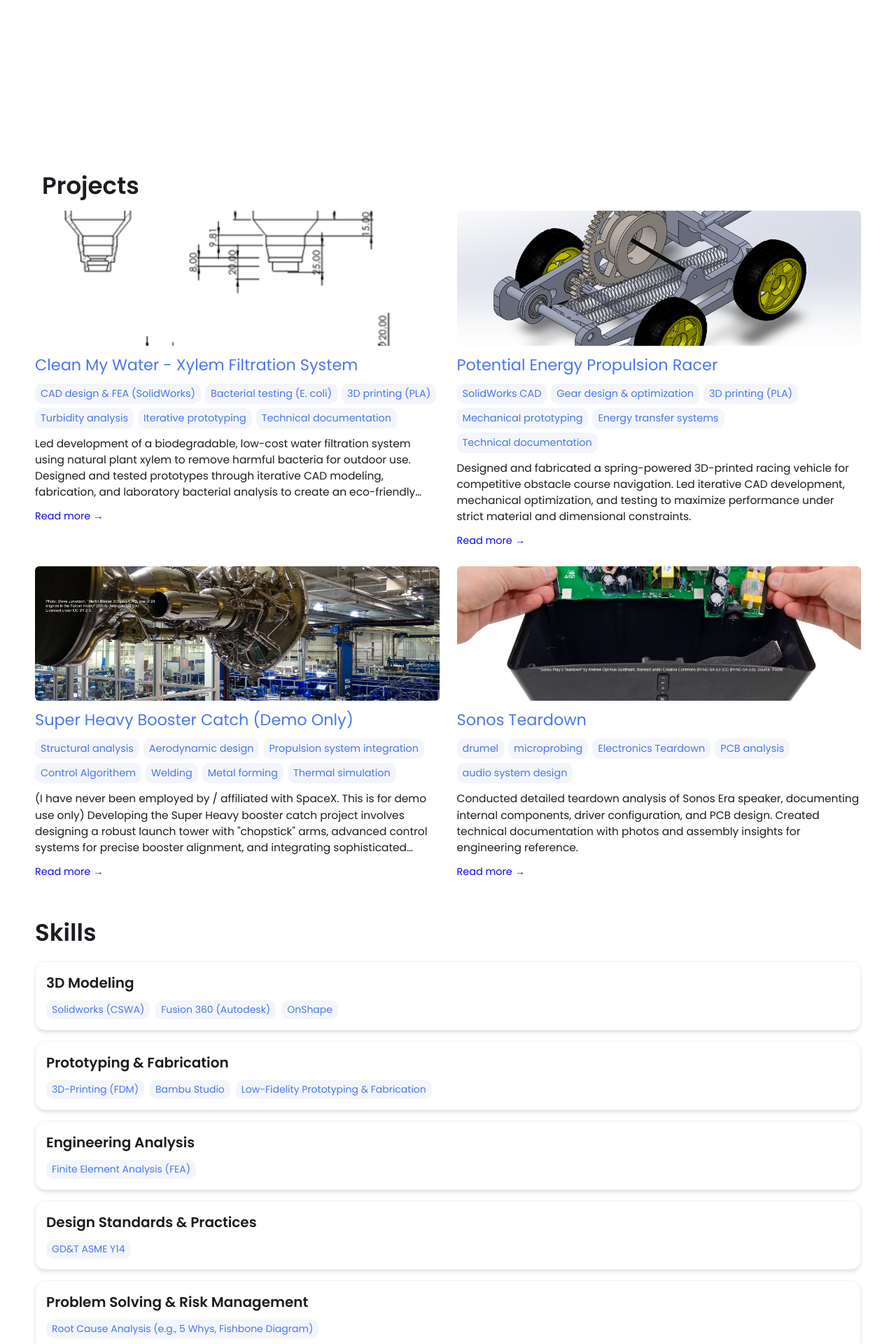
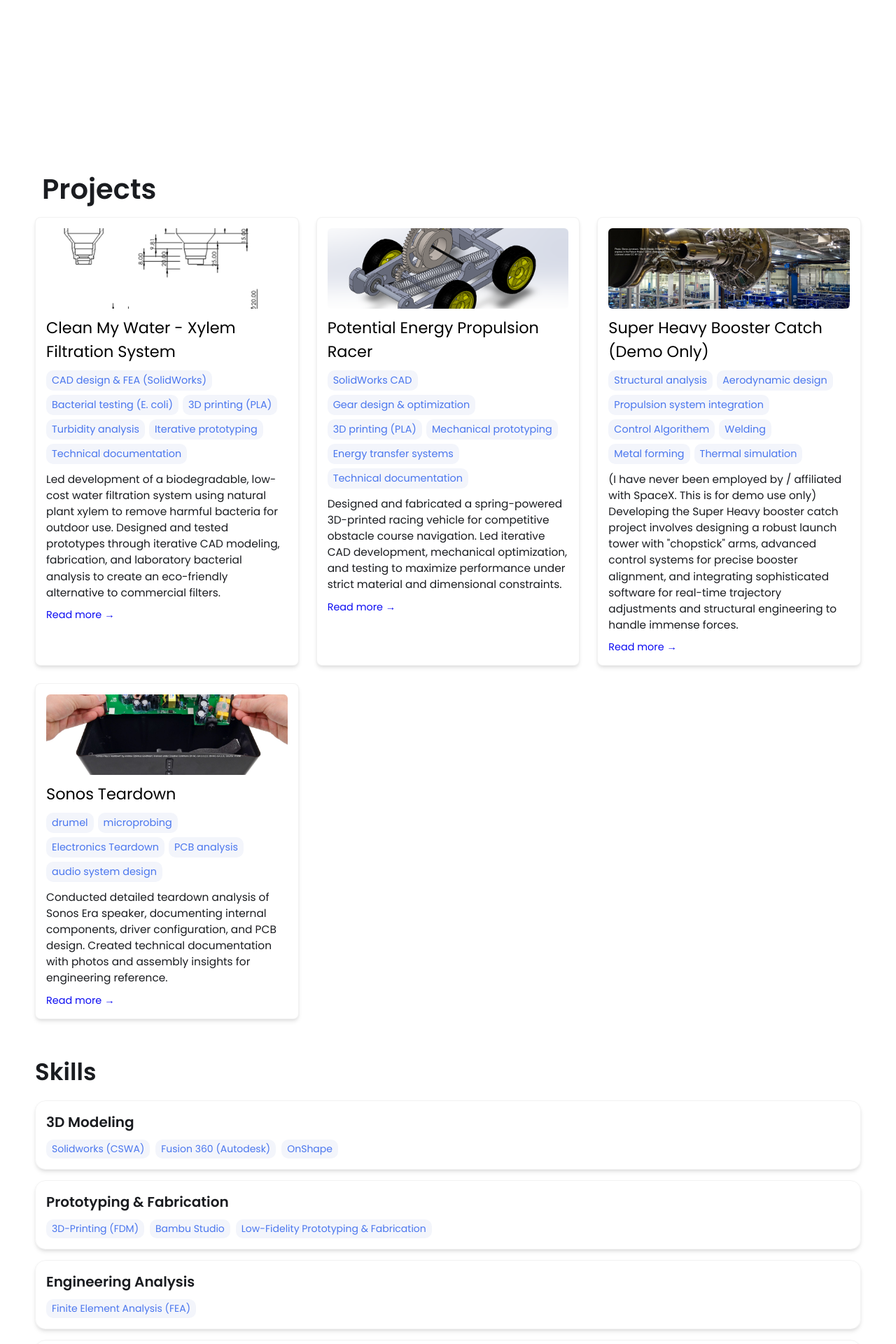
Before and after one commit to RobinKHur/RobinKHur.github.io, a Jekyll site: the page built from index.html, in a window 1280 px wide. Shown: the part 973-2893 px from the top of the page at 70% size. Built offline with Jekyll 4.4.1, drawn with Linux system fonts in a browser that asks for light colours.

Commit message:
Update styles.css

```diff
--- a/css/styles.css
+++ b/css/styles.css
@@ -268,36 +268,25 @@ nav .mobile-nav {
 /* Main container */
 .project-grid-section {
     margin-top: 50px;
-    margin-bottom: 50px; /* Adjust spacing at bottom */
-    display: block; /* Remove flex to allow proper grid */
+    margin-bottom: 50px;
 }
 
-/* Section heading */
 .project-grid-section h2 {
-    font-size: 34px;
+    font-size: 40px;  /* Fixed to 40px */
     margin-bottom: 10px;
     padding: 0 10px;
 }
 
-/* Grid container */
 .project-grid-section .grid-container {
     display: grid;
-    grid-template-columns: repeat(2, 1fr); /* 2 columns */
+    grid-template-columns: repeat(auto-fit, minmax(350px, 1fr));
     gap: 25px;
     width: 100%;
     margin: 0 auto;
     align-items: stretch;
 }
 
-/* Link wrapper */
-.project-grid-section .project-link {
-    text-decoration: none;
-    color: inherit;
-    display: block; /* Make each link fill its grid cell */
-}
-
-/* Project card */
-.project-grid-section .grid-container .project-link .project-card {
+.project-card {
     display: flex;
     flex-direction: column;
     width: 100%;
@@ -312,7 +301,7 @@ nav .mobile-nav {
     overflow: hidden;
 }
 
-.project-grid-section .grid-container .project-link .project-card:hover {
+.project-card:hover {
     transform: translateY(-5px);
     box-shadow: 0 8px 20px rgba(0,0,0,0.15);
 }
@@ -322,7 +311,7 @@ nav .mobile-nav {
     width: 100%;
     max-width: 100%;
     aspect-ratio: 3/1;
-    object-fit: cover; /* Cover ensures full card width */
+    object-fit: cover;
     display: block;
     border-radius: 6px;
     margin-bottom: 10px;
@@ -331,13 +320,16 @@ nav .mobile-nav {
 /* Title */
 .project-card .project-title {
     font-size: 1.4em;
-    text-decoration: none;
     margin-bottom: 10px;
-    transition: color 0.3s ease;
-    color: #000;  /* Black titles */
 }
 
-.project-card .project-title:hover {
+.project-card .project-title a {
+    color: #000 !important;  /* Black title links */
+    text-decoration: none;
+}
+
+.project-card .project-title a:hover {
+    color: #000 !important;
     text-decoration: underline;
 }
 
@@ -357,24 +349,12 @@ nav .mobile-nav {
     color: var(--link-color);
     white-space: nowrap;
 }
-/* Collapsed skills */
-.project-card .project-skills.collapsed {
-    max-height: 24px; /* shows only 1 row of skills */
-    overflow: hidden;
-    transition: max-height 0.3s ease;
-}
 
 /* Description */
 .project-card .project-description {
-    display: -webkit-box;
-    -webkit-line-clamp: 4;
-    -webkit-box-orient: vertical;
-    overflow: hidden;
-    text-overflow: ellipsis;
+    line-height: 1.5;
+    margin-bottom: 10px;
     word-break: break-word;
-    line-height: 1.5;
-    max-height: calc(1.5em * 4);
-    margin-bottom: 10px;
 }
 
 /* Read more button */
@@ -385,12 +365,12 @@ nav .mobile-nav {
     cursor: pointer;
     font-size: 0.9em;
     text-align: start;
+    display: inline-block;
 }
 
 .project-card .read-more:hover {
     text-decoration: underline;
 }
-
 
 /* SECTION 3: SKILLS */
 .skills-section {
```
